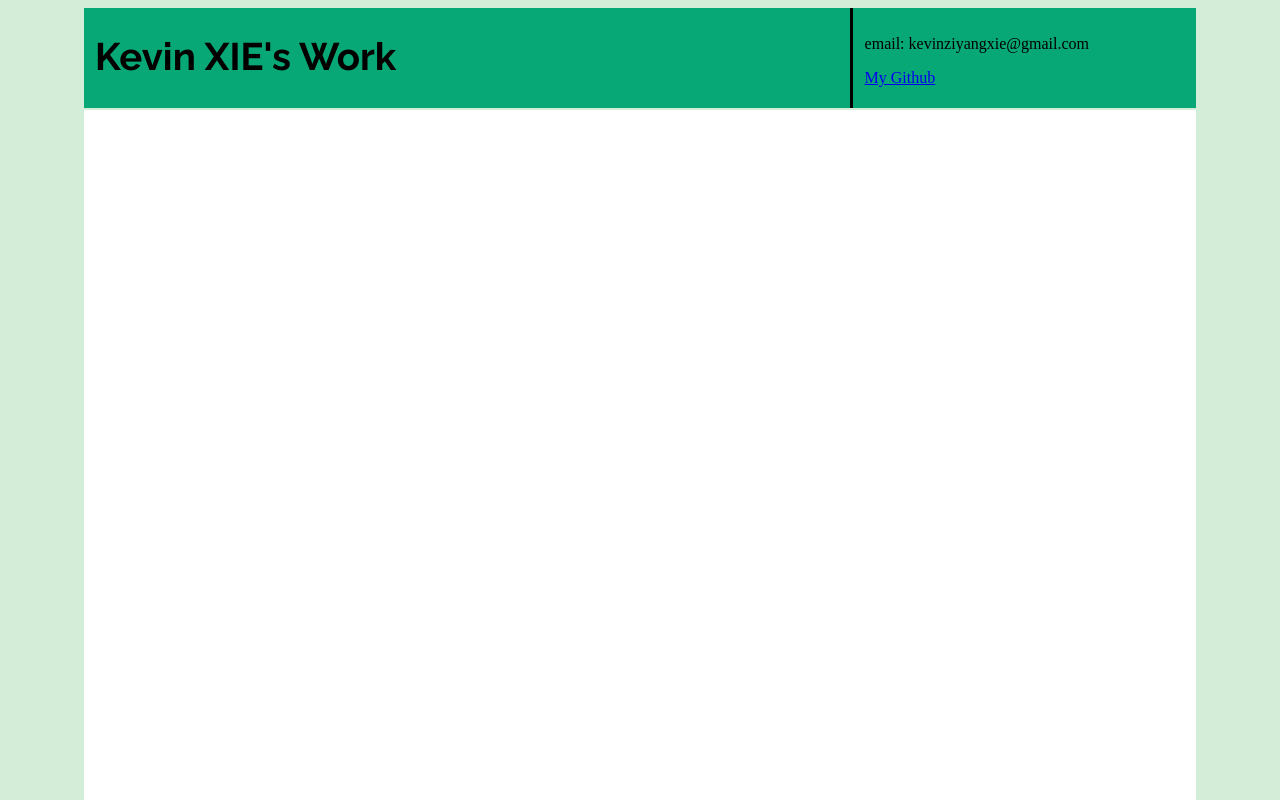
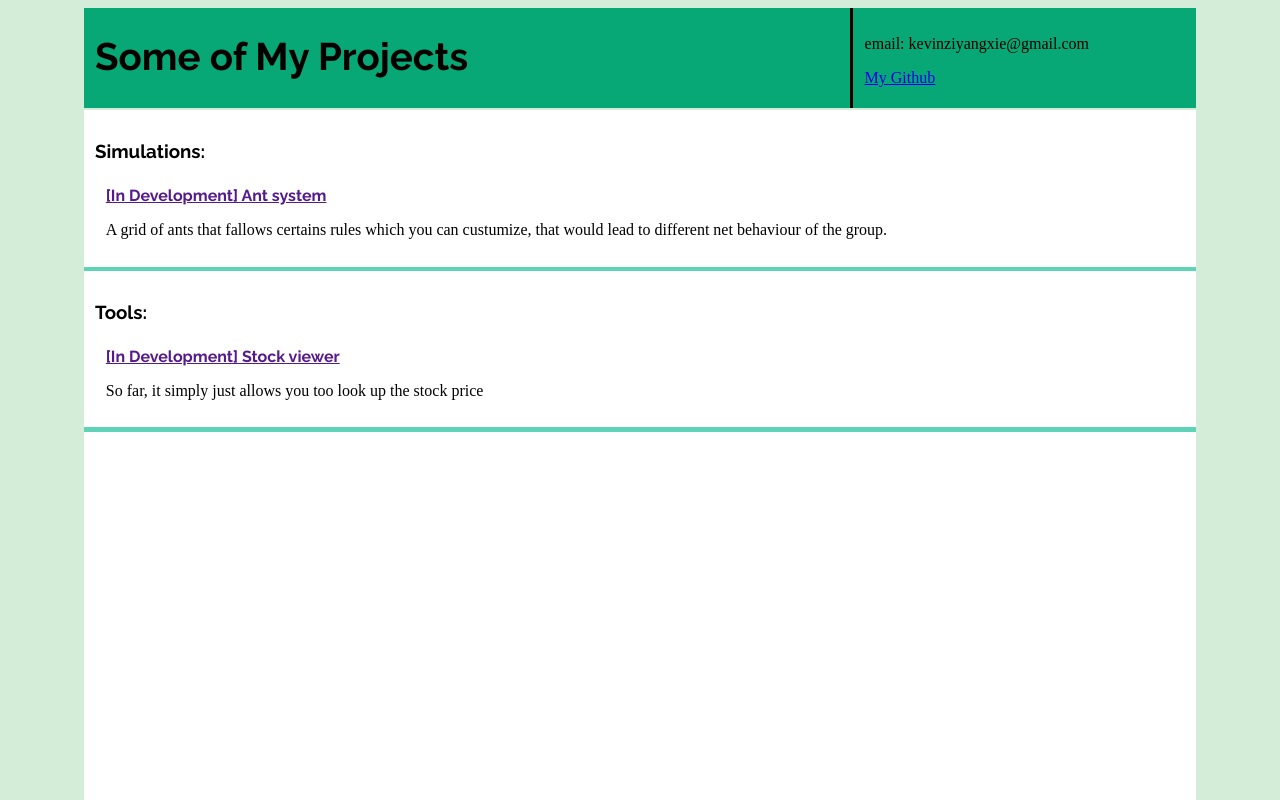
Before and after one commit to Kev-X/home, a plain HTML site: page index.html in a window 1280 px wide. Shown: the top 800 px of the page. Drawn offline with Linux system fonts and the light colour scheme; a web font is replaced by a local one.

Commit message:
Update index.html

```diff
--- a/index.html
+++ b/index.html
@@ -20,7 +20,7 @@
 <div id="div_1">
 	<div id="div_bar">
 		<div id="title">
-			<h1>Kevin XIE's Work</h1>
+			<h1>Some of My Projects</h1>
 		</div>
 		<div id="bar"></div>
 		<div id="contact">
@@ -59,6 +59,34 @@
 
 
 		-->
+		<div class="div_branche">
+			<h3 class="section_title">Simulations:</h3>
+			<div class="div_topic">
+				<a href="" class="work_title" target="_blank">[In Development] Ant system</a>
+				<p class="work_description">A grid of ants that fallows certains rules which you can custumize, that would lead to different net behaviour of the group.</p>
+			</div>
+
+
+		</div>
+
+
+
+		<div class="bar_horizontal"></div>
+
+		<div class="div_branche">
+			<h3 class="section_title">Tools:</h3>
+			<div class="div_topic">
+				<a href="" class="work_title" target="_blank">[In Development] Stock viewer</a>
+				<p class="work_description">So far, it simply just allows you too look up the stock price</p>
+			</div>
+
+
+		</div>
+
+
+
+		<div class="bar_horizontal"></div>
+
 
 
 
```
